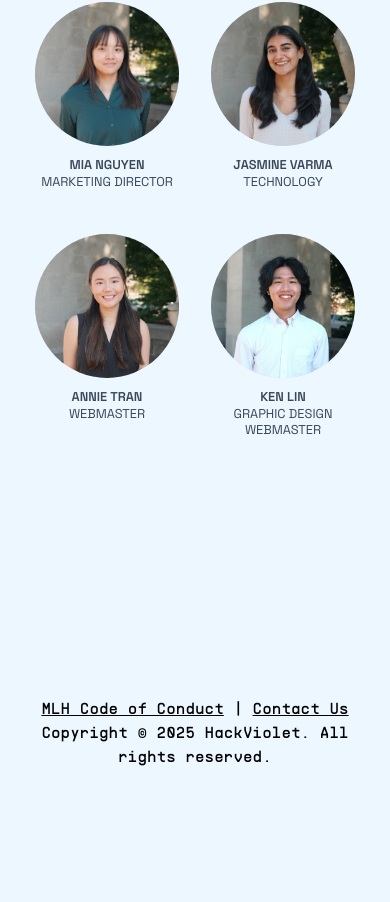
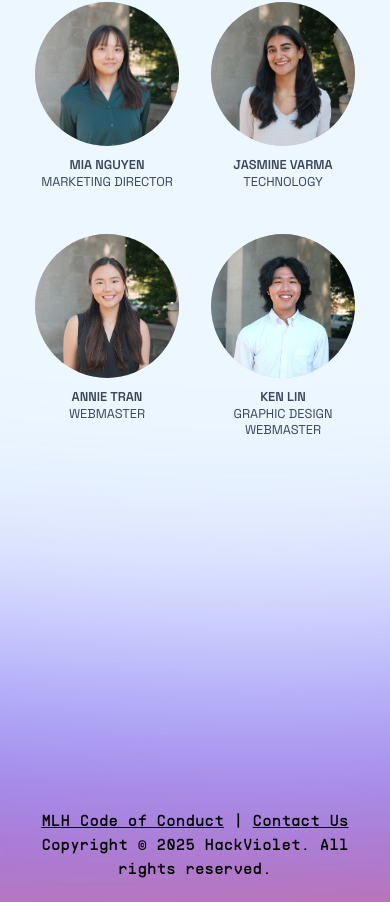
Before and after one commit to Solarlake/hackviolet, a React (Create React App) app: page / in a window 390 px wide. Shown: the part 4874-5776 px from the top of the page. Before the commit the page ends 5663 px from the top, so only its background shows below. Built offline with nearby package versions, Linux system fonts and the light colour scheme.

Commit message:
Creating footer

```diff
--- /dev/null
+++ b/src/component/Footer.js
@@ -0,0 +1,44 @@
+import React from "react";
+import { FontAwesomeIcon } from "@fortawesome/react-fontawesome";
+import { faInstagram, faDiscord, faDev, faLinkedinIn } from "@fortawesome/free-brands-svg-icons";
+import "../style/Footer.scss";
+import Logo from "../asset/image/logo_text_black.png";
+
+const Footer = () => {
+    return (
+        <div className="footer_container">
+            {/* <div className="logo">
+                <a href="/">
+                    <img src={Logo} alt="HackViolet 2025 Logo Text" />
+                </a>
+            </div> */}
+            <p>
+                <a href="https://acrobat.adobe.com/id/urn:aaid:sc:VA6C2:da94c2e3-f11b-40b3-9c6c-68e9507693ca" target="_blank" rel="noreferrer">
+                    <u>MLH Code of Conduct</u> |&nbsp;
+                </a>
+                <a href="mailto:hackvioletvt@gmail.com" target="_blank" rel="noreferrer">
+                    <u>Contact Us</u>
+                </a>
+            </p>
+            <p>
+                Copyright © 2025 HackViolet. All rights reserved.
+            </p>
+            {/* <div className="socials">
+                <a href="https://www.instagram.com/hackvioletvt/" target="_blank" rel="noreferrer" className="icon">
+                    <FontAwesomeIcon icon={faInstagram} />
+                </a>
+                <a href="/" className="icon">
+                    <FontAwesomeIcon icon={faDiscord} />
+                </a>
+                <a href="https://www.linkedin.com/company/hackviolet-vt/" target="_blank" rel="noreferrer" className="icon">
+                    <FontAwesomeIcon icon={faLinkedinIn} />
+                </a>
+                <a href="/" className="icon">
+                    <FontAwesomeIcon icon={faDev} />
+                </a>
+            </div> */}
+        </div>
+    );
+}
+
+export default Footer;
--- a/src/page/Home.js
+++ b/src/page/Home.js
@@ -7,6 +7,7 @@ import Rocket from "../asset/image/rocket.png";
 import Clouds from "../asset/image/clouds.png";
 import FAQ from "../component/FAQ";
 import Team from "../component/Team";
+import Footer from "../component/Footer";
 
 const Home = () => {
     return (
@@ -88,17 +89,8 @@ const Home = () => {
             </div>
 
             <div className="footer">
-                <p>
-                    <a href="https://acrobat.adobe.com/id/urn:aaid:sc:VA6C2:da94c2e3-f11b-40b3-9c6c-68e9507693ca" target="_blank" rel="noreferrer">
-                        <u>MLH Code of Conduct</u> |&nbsp;
-                    </a>
-                    <a href="mailto:hackvioletvt@gmail.com" target="_blank" rel="noreferrer">
-                        <u>Contact Us</u>
-                    </a>
-                </p>
-                <p>
-                    Copyright © 2025 HackViolet. All rights reserved.
-                </p>
+                <img className="blob" src={Blob} alt="" />
+                <Footer />
             </div>
         </div>
     );
--- a/src/style/Background.scss
+++ b/src/style/Background.scss
@@ -4,7 +4,7 @@
     top: 0;
     left: 0;
     width: 100%;
-    height: 500%;
+    height: 550%;
     z-index: -1000;
     // background-color: #000000;
     display: flex;
--- /dev/null
+++ b/src/style/Footer.scss
@@ -0,0 +1,46 @@
+.footer_container {
+    // display: flex;
+    // justify-content: center;
+    // align-items: center;
+
+    // padding: 0.5em 4em;
+    // padding-top: 0.6em;
+    // border: 1px solid black;
+    // border-top-left-radius: 1em;
+    // border-top-right-radius: 1em;
+    // background-color: #ECF7FF;
+
+    text-align: center;
+    font-family: "PP Supply Mono";
+    margin-bottom: 1.2em;
+
+    .logo {
+        a {
+            // display: flex;
+            // justify-content: center;
+            // align-items: center;
+            // padding: 0.6em 0;
+
+            img {
+                width: 20em;
+            }
+        }
+    }
+
+    .socials {
+        display: flex;
+        justify-content: center;
+        align-items: center;
+
+        .icon {
+            color: black;
+            margin: 0 0.4em;
+            font-size: 1.5em;
+            cursor: pointer;
+
+            @media (max-width: 900px) {
+                font-size: 1.5em;
+            }
+        }
+    }
+}
--- a/src/style/Home.scss
+++ b/src/style/Home.scss
@@ -340,8 +340,11 @@ html {
     }
 
     .footer {
-        text-align: center;
-        font-family: "PP Supply Mono";
-        margin-bottom: 1.2em;
+        .blob {
+            overflow: visible;
+            object-fit: none;
+            width: 100vw;
+            height: auto;
+        }
     }
 }
```
Also changed, not shown: src/asset/image/logo_text_black.png (added).
